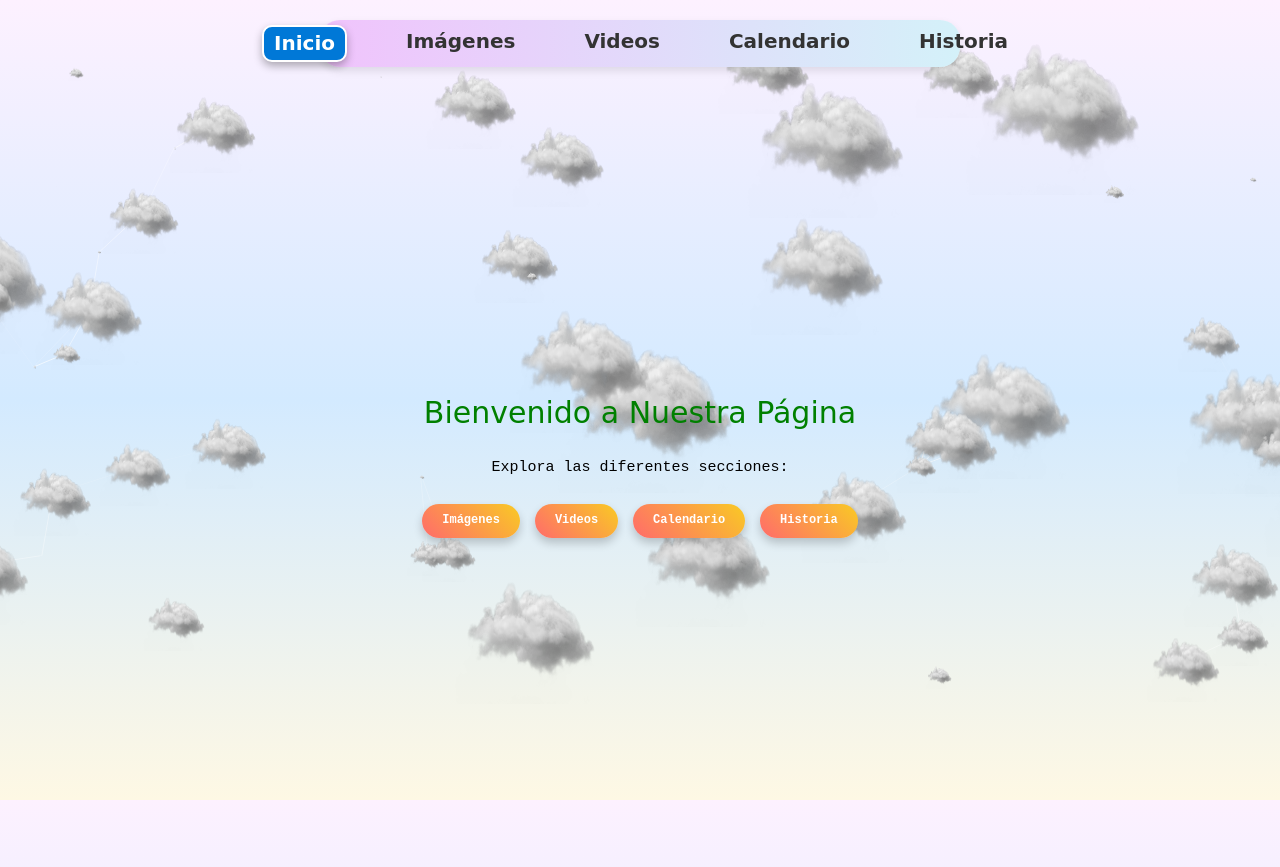
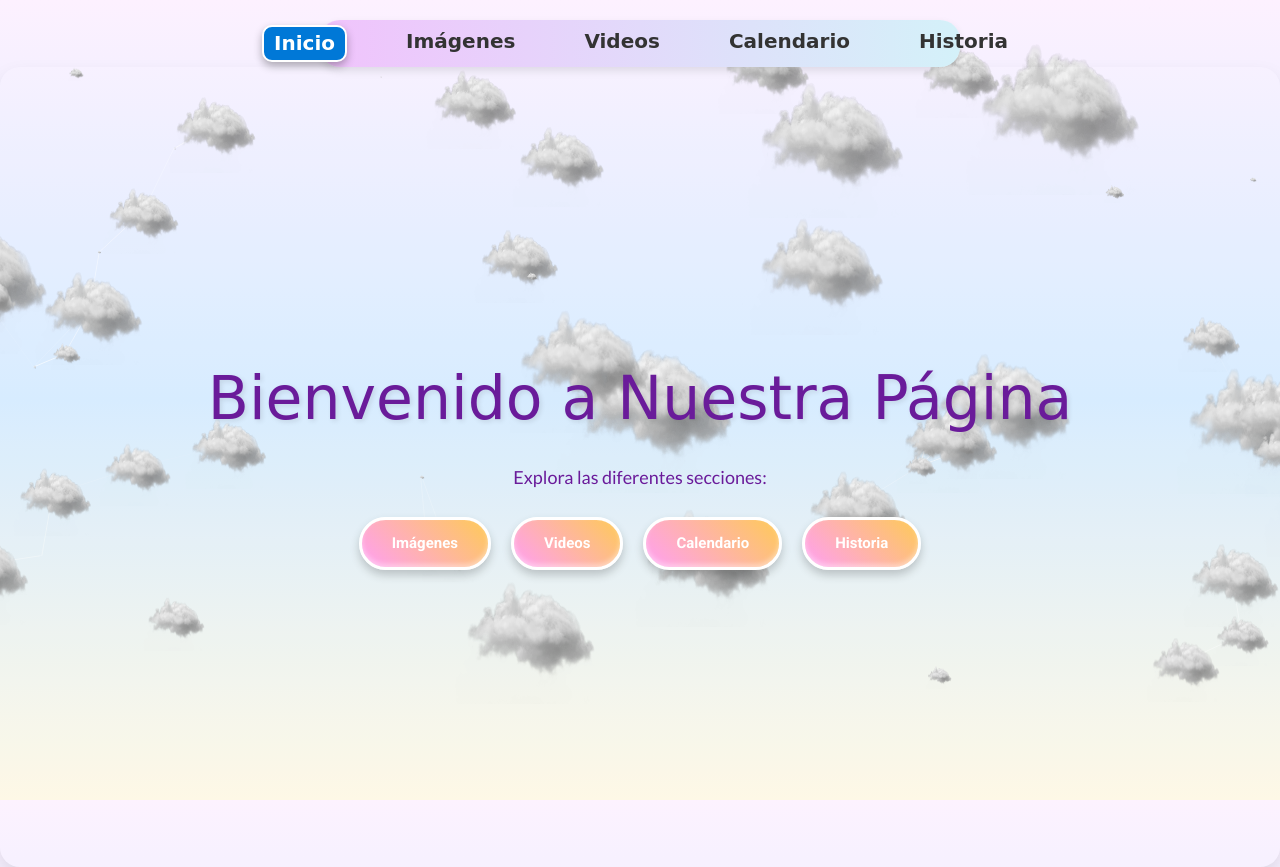
Before and after one commit to Mateomelano/Proyecto-Agos, a website: page build/html/inicio.html in a window 1280 px wide. Drawn offline with nearby package versions, Linux system fonts and the light colour scheme; a web font is replaced by a local one.

Commit message:
Inicio super avanzado modificaciones de estilos realizadas

```diff
--- a/src/scss/layout/_inicio.scss
+++ b/src/scss/layout/_inicio.scss
@@ -18,38 +18,51 @@
     text-align: center;
     color: #333;
     z-index: 1; /* Por encima del fondo */
+    background: rgba(255, 255, 255, 0.1); /* Fondo semitransparente */
+    border-radius: 20px;
+    padding: 20px;
+    box-shadow: 0 10px 20px rgba(0, 0, 0, 0.1);
   }
 
+  /* Título principal */
   .welcome-container h1 {
-    font-size: 3rem;
-    font-family: 'Pacifico', cursive;
-    margin-bottom: 1rem;
+    font-size: 6rem;
+    font-family: 'Vibur', cursive; /* Fuente cursiva más cute */
+    color: #6a1b9a; /* Color pastel púrpura */
+    text-shadow: 2px 2px 5px rgba(0, 0, 0, 0.1);
+    margin-bottom: 1.5rem;
   }
 
+  /* Descripción */
   .welcome-container p {
-    font-size: 1.5rem;
+    font-size: 1.8rem;
+    font-family: 'Lato', sans-serif;
+    color: #6a1b9a; /* Verde pastel */
     margin-bottom: 2rem;
   }
 
   /* Botones estilizados */
   .buttons {
     display: flex;
-    gap: 15px;
+    gap: 20px;
   }
 
   .btn {
     text-decoration: none;
-    background: linear-gradient(45deg, #ff6b6b, #f9ca24);
+    background: linear-gradient(45deg, #ff9ff3, #feca57); /* Colores pastel */
     color: white;
-    padding: 10px 20px;
-    font-size: 1.2rem;
+    padding: 15px 30px;
+    font-size: 1.5rem;
+    font-family: 'Roboto', sans-serif;
     font-weight: bold;
-    border-radius: 25px;
-    box-shadow: 0 5px 10px rgba(0, 0, 0, 0.2);
-    transition: transform 0.3s, box-shadow 0.3s;
+    border-radius: 50px; /* Bordes más redondeados */
+    border: 3px solid #ffffff; /* Borde blanco */
+    box-shadow: 0 5px 10px rgba(0, 0, 0, 0.2), inset 0 -3px 5px rgba(255, 255, 255, 0.4);
+    transition: transform 0.3s ease, box-shadow 0.3s ease;
   }
 
+  /* Hover en los botones */
   .btn:hover {
-    transform: scale(1.1);
-    box-shadow: 0 8px 15px rgba(0, 0, 0, 0.3);
+    transform: translateY(-5px) scale(1.05); /* Flotar hacia arriba */
+    box-shadow: 0 10px 15px rgba(0, 0, 0, 0.3), inset 0 -5px 10px rgba(255, 255, 255, 0.5);
   }
```
Also changed, not shown: build/css/app.css, build/html/inicio.html, 1 other file.
